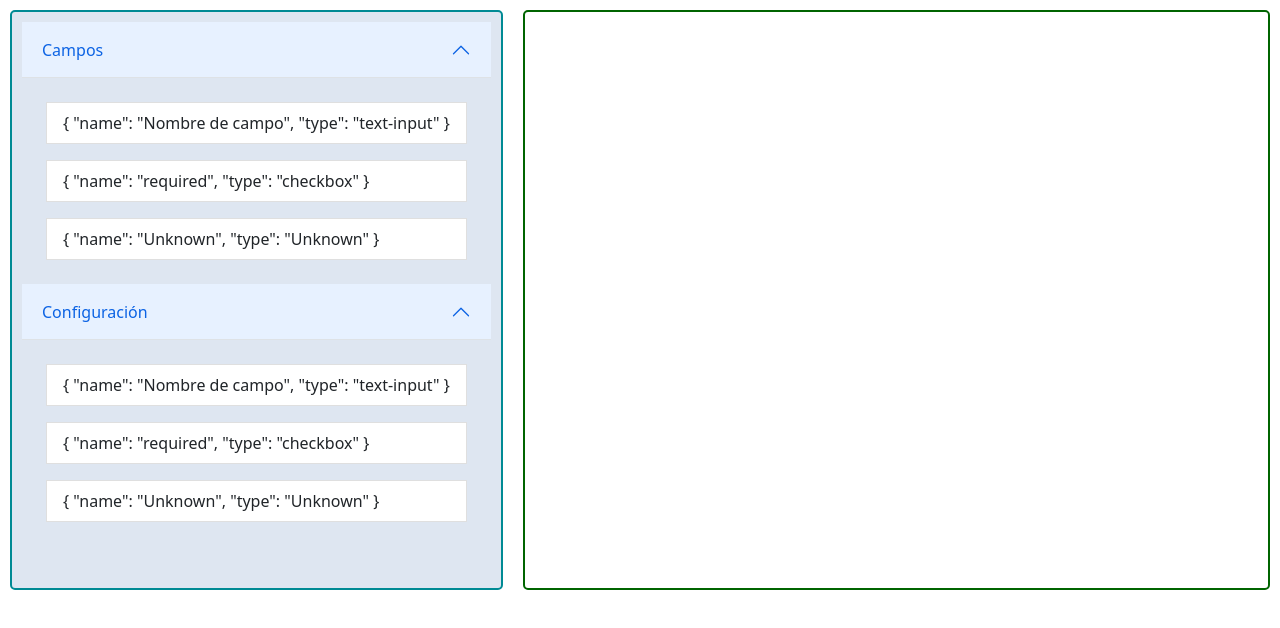
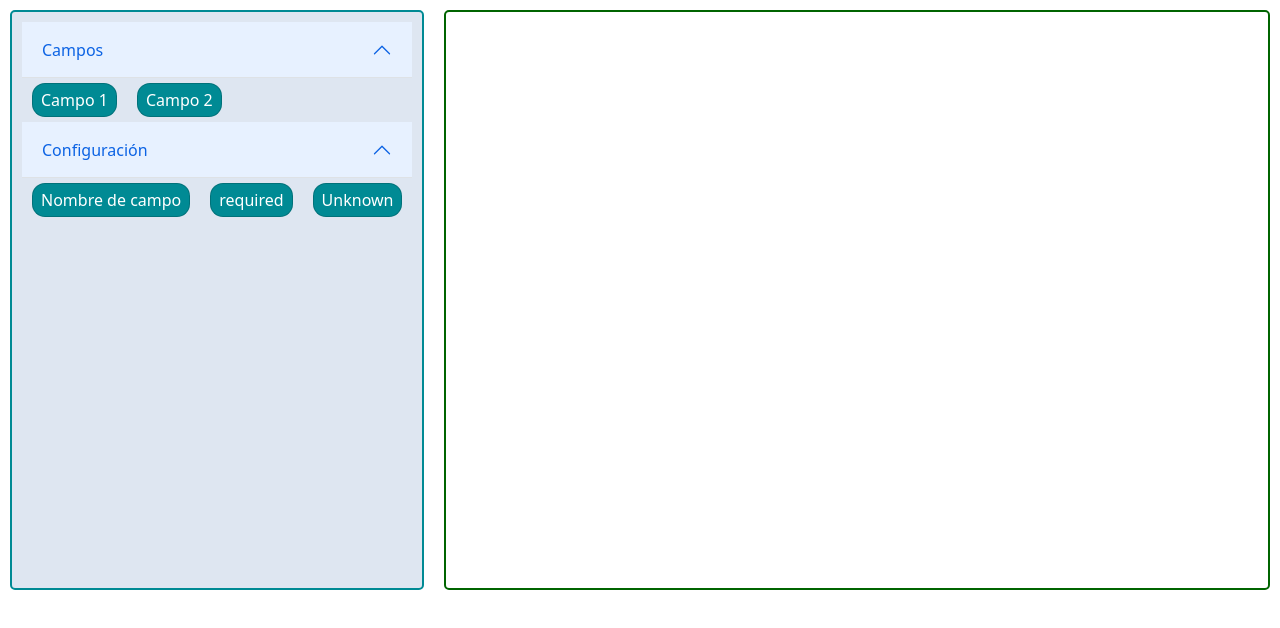
Before and after one commit to CoderhubSpA/sheets_form_builder_ui, a Vue app: page / in a window 1280 px wide. Shown: the top 628 px of the page. Built offline with nearby package versions, Linux system fonts and the light colour scheme.

Commit message:
refactor & style: 'Campos' in the drop down menu similar to mockups

```diff
--- /dev/null
+++ b/src/components/Toolbox/CampoComponent.vue
@@ -0,0 +1,35 @@
+<template>
+<div class="card campo" style="display:inline-flex">
+  <div class="card-body" style="padding:0.25em 0.5em;">
+    <div class="card-text">{{ text }}</div>
+  </div>
+</div>
+</template>
+
+<script>
+
+export default {
+  name: 'CampoComponent',
+  props: {
+    text: {
+      type: String,
+      required: true,
+    }
+  },
+  data() {
+    return {
+    }
+  },
+}
+</script>
+
+<style>
+.campo {
+  background-color: #008A94;
+  color: #FFFFFF;
+  border-radius: 13px;
+
+  margin: 5px 10px;
+  cursor: pointer;
+}
+</style>
--- a/src/components/Toolbox/DropdownMenu.vue
+++ b/src/components/Toolbox/DropdownMenu.vue
@@ -2,9 +2,15 @@
   <div>
     <b-button v-b-toggle="menu_id" class="accordion-button">{{ menu_name }}</b-button>
     <b-collapse visible :id="menu_id">
-      <div>
+      <div v-if="true">
+        <div class="card-deck" style="display:flex; justify-content: flex-start;" group="Campos1">
+          <Campo v-for="element in elements" :key="element.name" :text="element.name">
+          </Campo>
+        </div>
+      </div>
+      <div v-else>
         <b-list-group style="padding: 1em">
-          <div v-for="element of [{name: 'Nombre de campo', type: 'text-input'}, {name: 'required', type: 'checkbox'}, {name: 'Unknown', type: 'Unknown'}]" :key="element.name" style="padding: 0.5em">
+          <div v-for="element of elements" :key="element.name" style="padding: 0.5em">
             <b-list-group-item>
               {{ element }}
             </b-list-group-item>
@@ -16,9 +22,13 @@
 </template>
 
 <script>
+import Campo from './CampoComponent.vue';
 
 export default {
   name: 'DropdownMenu',
+  components: {
+    Campo,
+  },
   props: {
     menu_name: {
       type: String,
@@ -27,7 +37,11 @@ export default {
     menu_id: {
       type: String,
       required: true,
-    }
+    },
+    elements: {
+      type: Array,
+      required: true,
+    },
   },
   data() {
     return {
--- a/src/components/Toolbox/ToolboxComponent.vue
+++ b/src/components/Toolbox/ToolboxComponent.vue
@@ -2,10 +2,13 @@
   <div class="panel accordion align-self-stretch" id="tool-box" style="position: relative">
     <DropdownMenu
       :menu_name="'Campos'"
-      :menu_id="'panelsStayOpen-collapseOne'"></DropdownMenu>
+      :menu_id="'panelsStayOpen-collapseOne'"
+      :elements="[{name: 'Campo 1'}, {name: 'Campo 2'}]"
+      ></DropdownMenu>
     <DropdownMenu
       :menu_name="'Configuración'"
       :menu_id="'panelsStayOpen-collapseTwo'"
+      :elements="[{name: 'Nombre de campo', type: 'text-input'}, {name: 'required', type: 'checkbox'}, {name: 'Unknown', type: 'Unknown'}]"
     ></DropdownMenu>
   </div>
 </template>
```
